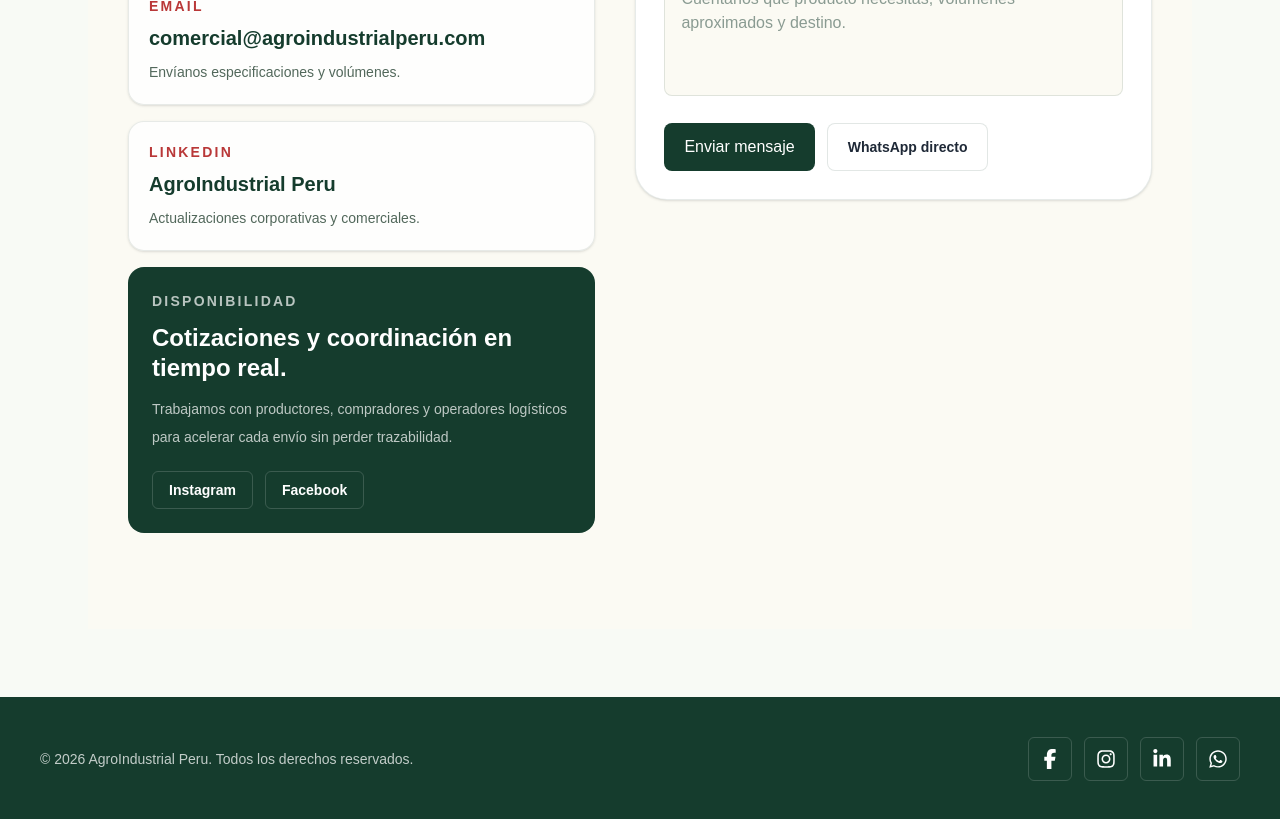
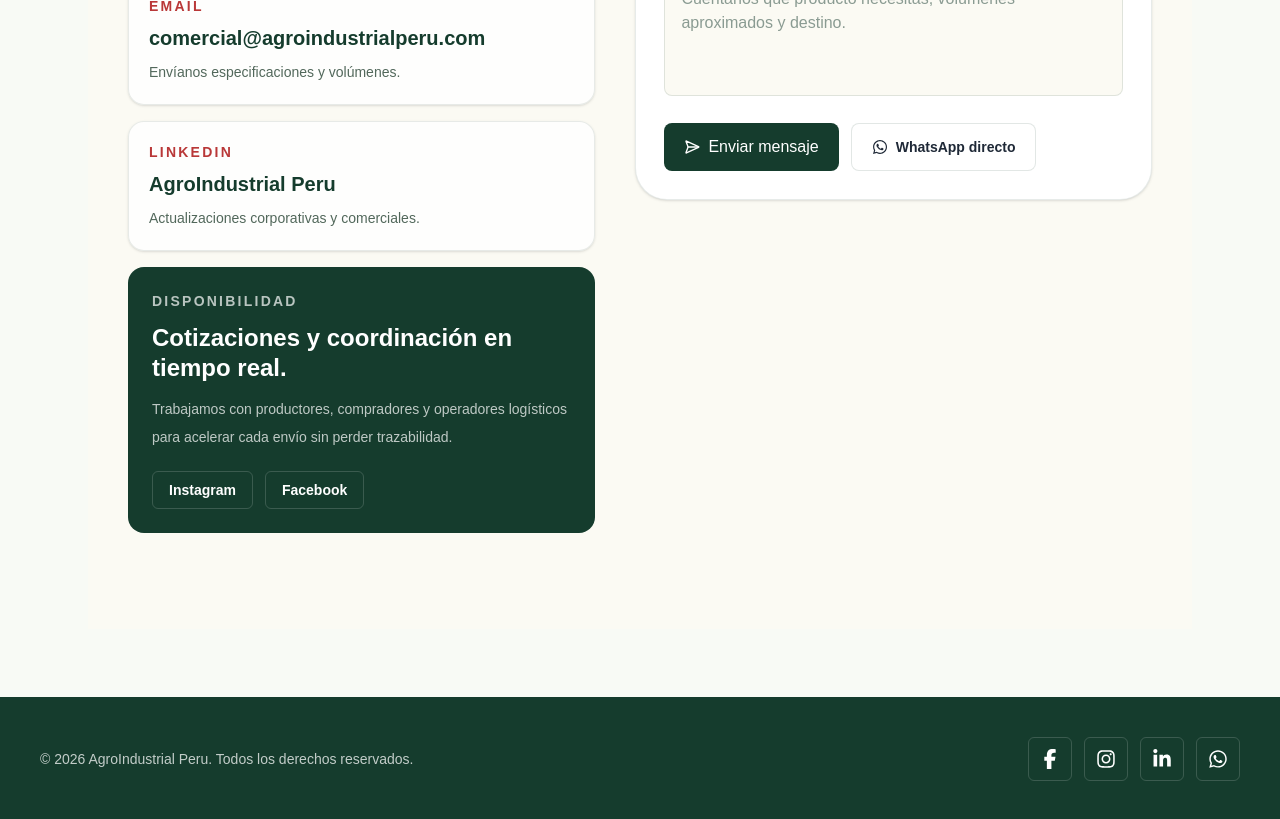
Before and after one commit to rls1990/agroindustrialperu, a Next.js app: page / in a window 1280 px wide. Shown: the part 5880-6699 px from the top of the page. Built offline with nearby package versions, Linux system fonts and the light colour scheme.

Commit message:
feat: enhance Contacto component with icons for message button and WhatsApp link

```diff
--- a/components/sections/Contacto/Contacto.tsx
+++ b/components/sections/Contacto/Contacto.tsx
@@ -1,5 +1,7 @@
 import Link from "next/link";
+import { SendHorizontal } from "lucide-react";
 import { whatsappLink, instagramLink, facebookLink, linkedinLink } from "@/data/navigation";
+import { WhatsAppIcon } from "@/components/icons/WhatsAppIcon";
 
 const contactCards = [
   {
@@ -147,7 +149,7 @@
 
             <label className="mt-4 block">
               <span className="text-sm font-bold text-[#314a3d]">Mensaje</span>
-                <textarea
+              <textarea
                 rows={4}
                 placeholder="Cuéntanos qué producto necesitas, volúmenes aproximados y destino."
                 className="mt-2 w-full resize-none rounded-lg border border-[#153c2d]/12 bg-[#fbfaf3] px-4 py-3 text-sm text-[#153c2d] outline-none transition placeholder:text-[#8a9b92] focus:border-[#b93838]/50"
@@ -157,18 +159,20 @@
             <div className="mt-5 flex flex-wrap gap-3">
               <button
                 type="submit"
-                className="inline-flex min-h-11 items-center justify-center rounded-lg bg-[#153c2d] px-5 py-3 text-sm font-bold text-white transition hover:bg-[#0f2d21]"
+                className="inline-flex min-h-11 items-center justify-center gap-2 rounded-lg bg-[#153c2d] px-5 py-3 text-sm font-bold text-white transition hover:bg-[#0f2d21]"
               >
-                Enviar mensaje
+                <SendHorizontal className="h-4 w-4" aria-hidden="true" />
+                <span>Enviar mensaje</span>
               </button>
 
               <Link
                 href={whatsappLink}
                 target="_blank"
                 rel="noreferrer"
-                className="inline-flex min-h-11 items-center justify-center rounded-lg border border-[#153c2d]/12 bg-white px-5 py-3 text-sm font-bold text-[#153c2d] transition hover:border-[#b93838]/40 hover:text-[#b93838]"
+                className="inline-flex min-h-11 items-center justify-center gap-2 rounded-lg border border-[#153c2d]/12 bg-white px-5 py-3 text-sm font-bold text-[#153c2d] transition hover:border-[#b93838]/40 hover:text-[#b93838]"
               >
-                WhatsApp directo
+                <WhatsAppIcon className="h-4 w-4" />
+                <span>WhatsApp directo</span>
               </Link>
             </div>
           </form>
```
